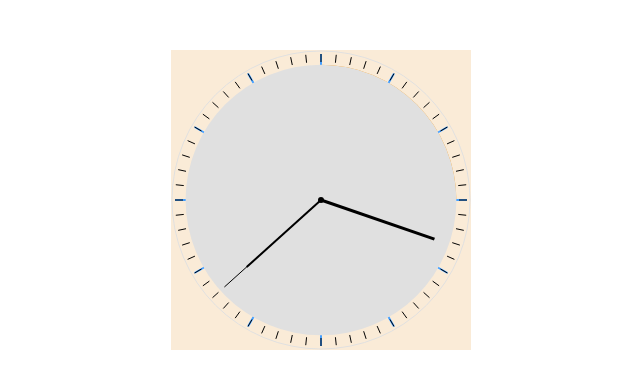
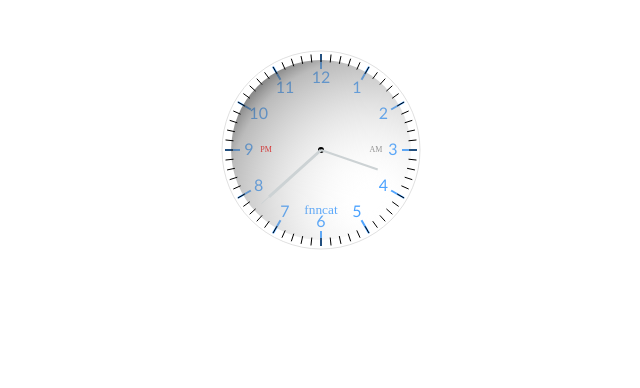
Before and after one commit to fnnnncat/demo_clock, a plain HTML site: page index.html in a window 1280 px wide. Shown: the whole page, without its empty margins (319-959 px from the left). Drawn offline with Linux system fonts and the light colour scheme.

Commit message:
update
changes the style of clock

```diff
--- a/clock.css
+++ b/clock.css
@@ -1,9 +1,10 @@
 #clockBox{
-    width: 300px;
+    width: 200px;
     position: relative;
     margin: 50px auto;
-    height: 300px;
-    background-color: antiquewhite;
+    height: 200px;
+    border-radius:100px;
+
 }
 #clockCanvas{
     position:absolute;
--- a/index.html
+++ b/index.html
@@ -9,7 +9,9 @@
 <link href="clock.css" type="text/css" rel="stylesheet"/>
 <body>
      <div id="clockBox">
-         <canvas id="clockCanvas" width="300" height="300"></canvas>
+         <canvas id="clockCanvas" width="300" height="300">
+             愿在前端的道路上越走越远
+         </canvas>
          <canvas class="process" width="300" height="300">0%</canvas>
          <canvas id="p_canvas"width="300" height="300"></canvas>
      </div>
@@ -20,7 +22,7 @@
          var context = canvas.getContext('2d');
          var p_canvas = document.getElementById('p_canvas');
          var p_context = p_canvas.getContext('2d');
-         var height=300,width=300;
+         var height=200,width=200;
 
          //画空心大圆
          context.beginPath();
@@ -32,7 +34,13 @@
          //话实心灰色圆
          context.beginPath();
          context.arc(width/2,height/2,width/2.2-1,0,360,false);
-         context.fillStyle="#e0e0e0";//填充颜色,默认是黑色
+        // context.fillStyle="#e0e0e0";//填充颜色,默认是黑色
+         var radialGradient = context.createRadialGradient (canvas.width/2, canvas.height/2, 10, canvas.width/2, canvas.height/2, 200);
+         radialGradient.addColorStop(0, 'rgba(247, 247, 247, 0)');
+         radialGradient.addColorStop(0.7, 'rgba(120, 120, 120, 0.5)');
+         radialGradient.addColorStop(0.9, 'rgba(0, 0, 0, 0.8)');
+         radialGradient.addColorStop(1, 'rgba(176, 174, 174, 1)');
+         context.fillStyle=radialGradient;
          context.fill();//画实心圆
          context.closePath();
 
@@ -54,13 +62,13 @@
              //这里是用来将刻度的另一点指向中心点，并给予正确的角度
              //PI是180度，正确的角度就是angle+180度，正好相反方向
              var temp_angle = Math.PI +angle;
-             context.lineTo(x +8*Math.cos(temp_angle),y+8*Math.sin(temp_angle));
+            context.lineTo(x +8*Math.cos(temp_angle),y+8*Math.sin(temp_angle)); //小刻度
              context.stroke();
              context.closePath();
              angle+=6/180*Math.PI;
          }
          function Pointer(){
-             var p_type = [['#000',130,1],['#000',100,2],['#000',120,3]];
+             var p_type = [['#CCD2D4',80,1],['#CCD2D4',60,2],['#CCD2D4',70,3]];
              function drwePointer(type,angle){
                  type = p_type[type];
                  angle = angle*Math.PI*2 - 90/180*Math.PI;
@@ -83,87 +91,21 @@
                  h=h/12;
                  m=m/60;
                  s=s/60;
-                 drwePointer(1,m);
-                 drwePointer(2,h);
+                 drwePointer(2,m);
+                 drwePointer(1,h);
                  drwePointer(0,s);
              },500);
          }
          var p = new Pointer();
 
-         /*$(document).ready(function() {
-          i = 0;
-          t = setInterval("addNum()",2000);
-          });
-          function addNum() {
-          //最大值60
-          if(i<15){
-          i++;
-          $('canvas.process').text(i+"%");
-          drawProcess();
-          }else{
-          clearInterval(t);
-          }
-          }*/
-         //function drawProcess() {
          $('canvas.process').each(function() {
-             /*var text = $(this).text();
-              var process = text.substring(0, text.length-1);  */
              var canvas = this;
              var context = canvas.getContext('2d');
-             context.clearRect(0, 0, width, height);
-             //画橘色部分  三点钟方向为0  0-59
-             var startTime = 12 , endTime= 3;
-             var startMun , endNum;
-             //startTime当前的时间点也可以说说画橙色部分的起始时间，r为把时间点转换成数字0-59；endTime为橙色时间的结束点
-             if(startTime-3>0){
-                 startMun=(startTime-3)*5
-             }else{
-                 startMun=(12+startTime-3)*5
-             }
-
-             if(endTime-3>0){
-                 endNum=(endTime-3)*5
-             }else{
-                 endNum=(12+endTime-3)*5
-             }
-
-             context.beginPath();
-             context.moveTo(width/2,height/2);
-             context.arc(width/2,height/2, width/2.2-1, Math.PI * 2 * startMun / 60, Math.PI * 2 * endNum / 60, false);
-             context.closePath();
-             context.fillStyle = '#fc9a13';
-             context.fill();
-             //画色实心圆
-             context.beginPath();
-             context.moveTo(width/2,height/2);
-             context.arc(width/2,height/2,width/3.5-1,0, Math.PI * 2, true);
-             context.closePath();
-             context.fillStyle = 'rgba(255,255,255,1)';
-             context.fill();
-
-             //画白色分割线
-             angle = 0,radius = width/2 - 4;
-             context.textBaseline = 'middle';
-             context.textAlign = 'center';
-             context.font = "16pt Calibri";
-             context.lineWidth = 2;
-             for(var i=0;i<12;i++){
-                 var num = i+3>12? i+3-12:i+3 ;
-                 context.beginPath();
-                 context.strokeStyle="#fff";
-                 var x = width/2 + radius*Math.cos(angle),y = height/2 + radius*Math.sin(angle);
-                 context.moveTo(x,y);
-                 var temp_angle = Math.PI +angle;
-                 context.lineTo(x +80*Math.cos(temp_angle),y+80*Math.sin(temp_angle));
-                 context.stroke();
-                 context.closePath();
-                 angle+=30/180*Math.PI;
-             }
              //大刻度
              angle = 0,radius = width/2 - 4;
              context.textBaseline = 'middle';
              context.textAlign = 'center';
-             context.font = "18pt Calibri";
+             context.font = "12pt Calibri";
              context.lineWidth = 2;
              for(var i=0;i<12;i++){
                  var num = i+3>12? i+3-12:i+3 ;
@@ -184,15 +126,14 @@
              //再时钟上添加签名
              context.fillStyle = "#4da3ff";
              context.font = "10pt Comic Sans MS";
-             context.fillText("瑞亚", 150,210);
+             context.fillText("fnncat",100,160);
              context.fillStyle = "#ff0000";
-             context.font = "9pt Comic Sans MS";
-             context.fillText("PM", 85,150);
+             context.font = "6pt Comic Sans MS";
+             context.fillText("PM", 45,100);
              context.fillStyle = "#8a8a8a";
-             context.font = "9pt Comic Sans MS";
-             context.fillText("AM", 215,150);
+             context.font = "6pt Comic Sans MS";
+             context.fillText("AM", 155,100);
          });
-         //}
      </script>
 </body>
 </html>
```
